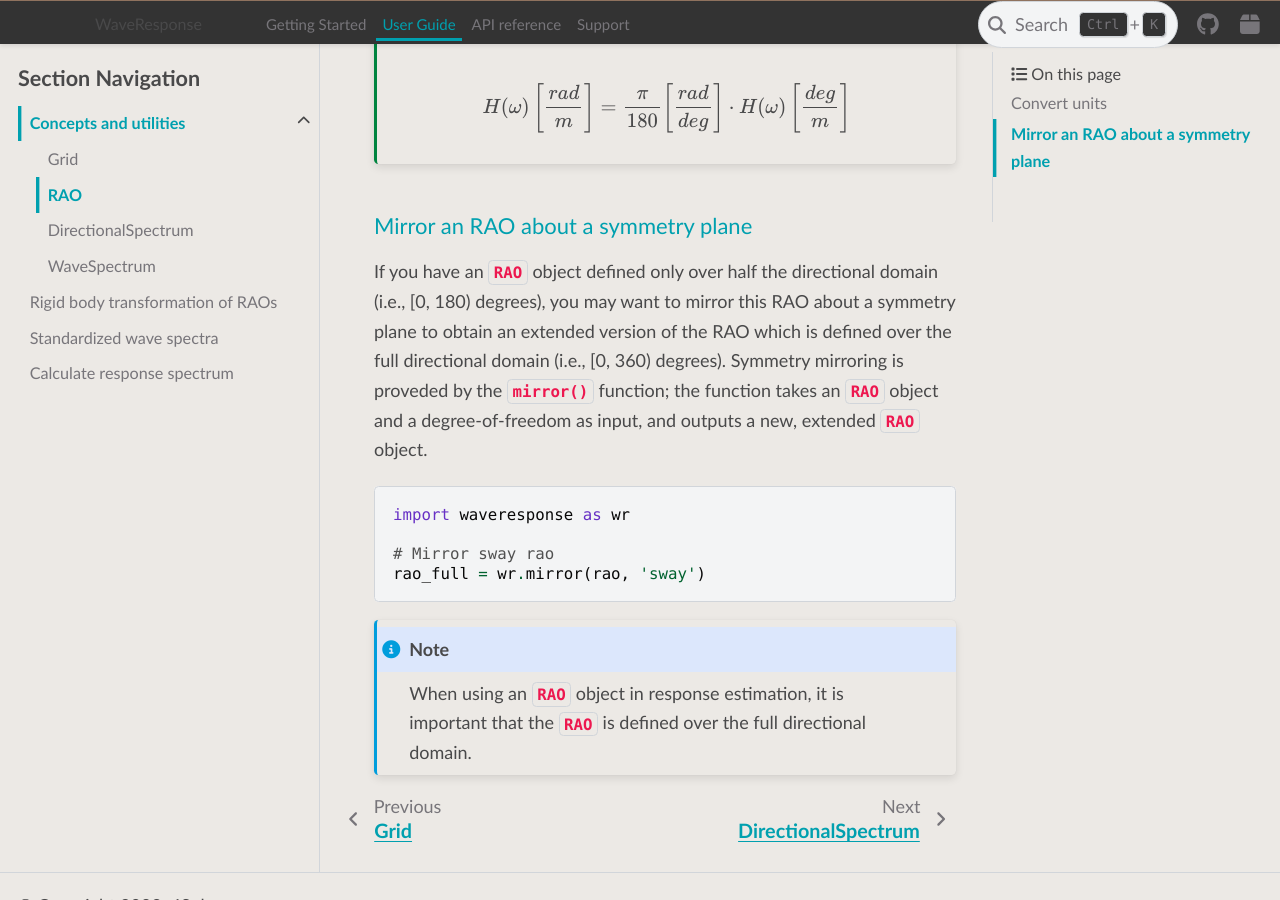
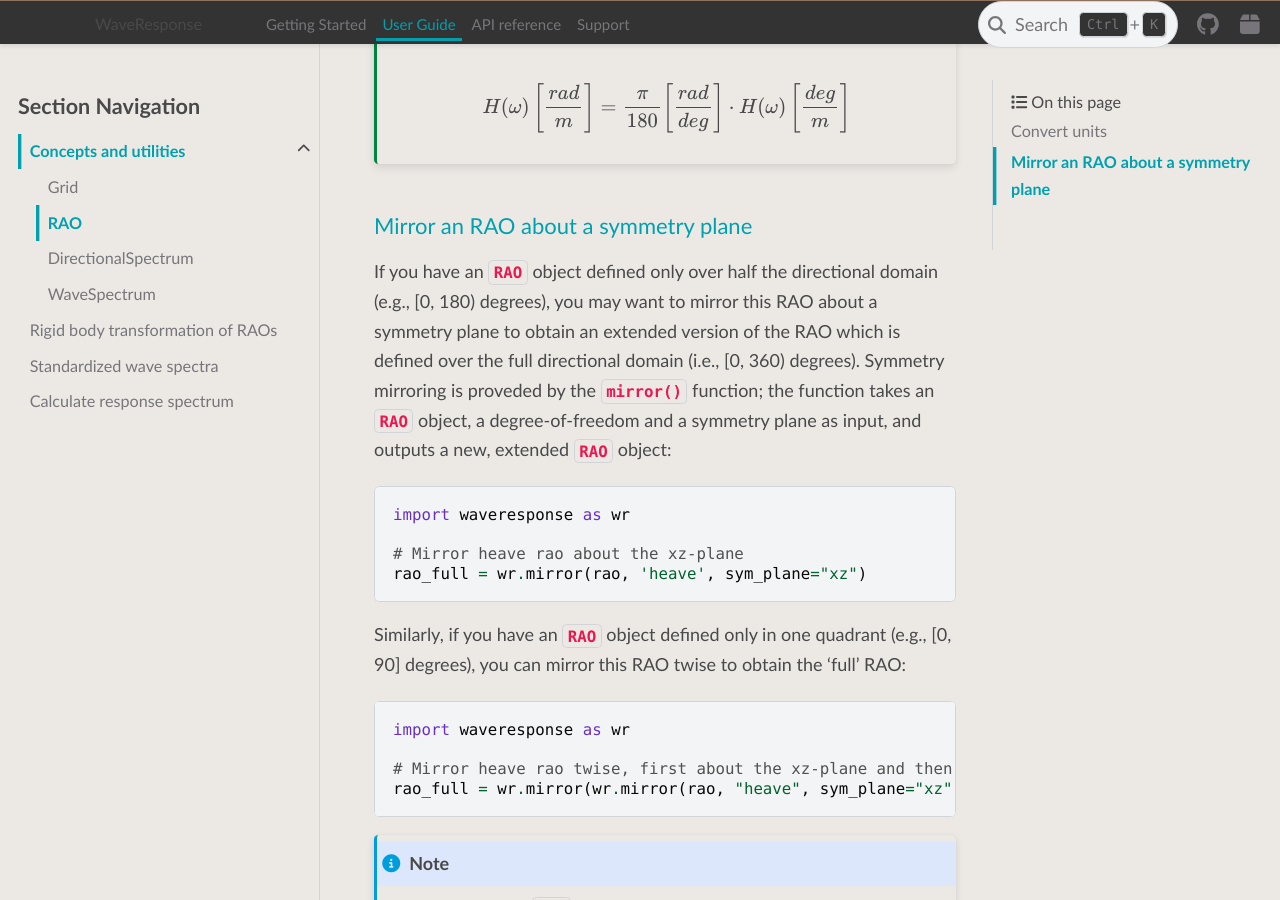
Before and after one commit to 4Subsea/waveresponse-python, a Sphinx documentation site: the page built from docs/user_guide/concepts_utils/rao.rst, in a window 1280 px wide and 900 px high, scrolled down 2680 px. Built offline with Sphinx 7.4.7 and the PyData theme 0.15.4, drawn with Linux system fonts in a browser that asks for light colours; pages that are not in the unit, such as notebooks, are missing from menus.

Commit message:
update user guide

```diff
--- a/docs/user_guide/concepts_utils/rao.rst
+++ b/docs/user_guide/concepts_utils/rao.rst
@@ -126,18 +126,29 @@ values with an appropriate factor:
 Mirror an RAO about a symmetry plane
 ------------------------------------
 If you have an :class:`~waveresponse.RAO` object defined only over half the directional
-domain (i.e., [0, 180) degrees), you may want to mirror this RAO about a symmetry plane
+domain (e.g., [0, 180) degrees), you may want to mirror this RAO about a symmetry plane
 to obtain an extended version of the RAO which is defined over the full directional domain
 (i.e., [0, 360) degrees). Symmetry mirroring is proveded by the :func:`~waveresponse.mirror`
-function; the function takes an :class:`~waveresponse.RAO` object and a degree-of-freedom
-as input, and outputs a new, extended :class:`~waveresponse.RAO` object.
+function; the function takes an :class:`~waveresponse.RAO` object, a degree-of-freedom
+and a symmetry plane as input, and outputs a new, extended :class:`~waveresponse.RAO` object:
 
 .. code:: python
 
     import waveresponse as wr
 
-    # Mirror sway rao
-    rao_full = wr.mirror(rao, 'sway')
+    # Mirror heave rao about the xz-plane
+    rao_full = wr.mirror(rao, 'heave', sym_plane="xz")
+
+Similarly, if you have an :class:`~waveresponse.RAO` object defined only in one
+quadrant (e.g., [0, 90] degrees), you can mirror this RAO twise to obtain the 'full'
+RAO:
+
+.. code:: python
+
+    import waveresponse as wr
+
+    # Mirror heave rao twise, first about the xz-plane and then about the yz-plane
+    rao_full = wr.mirror(wr.mirror(rao, "heave", sym_plane="xz"), 'heave', sym_plane="yz")
 
 .. note::
     When using an :class:`~waveresponse.RAO` object in response estimation, it is
```
